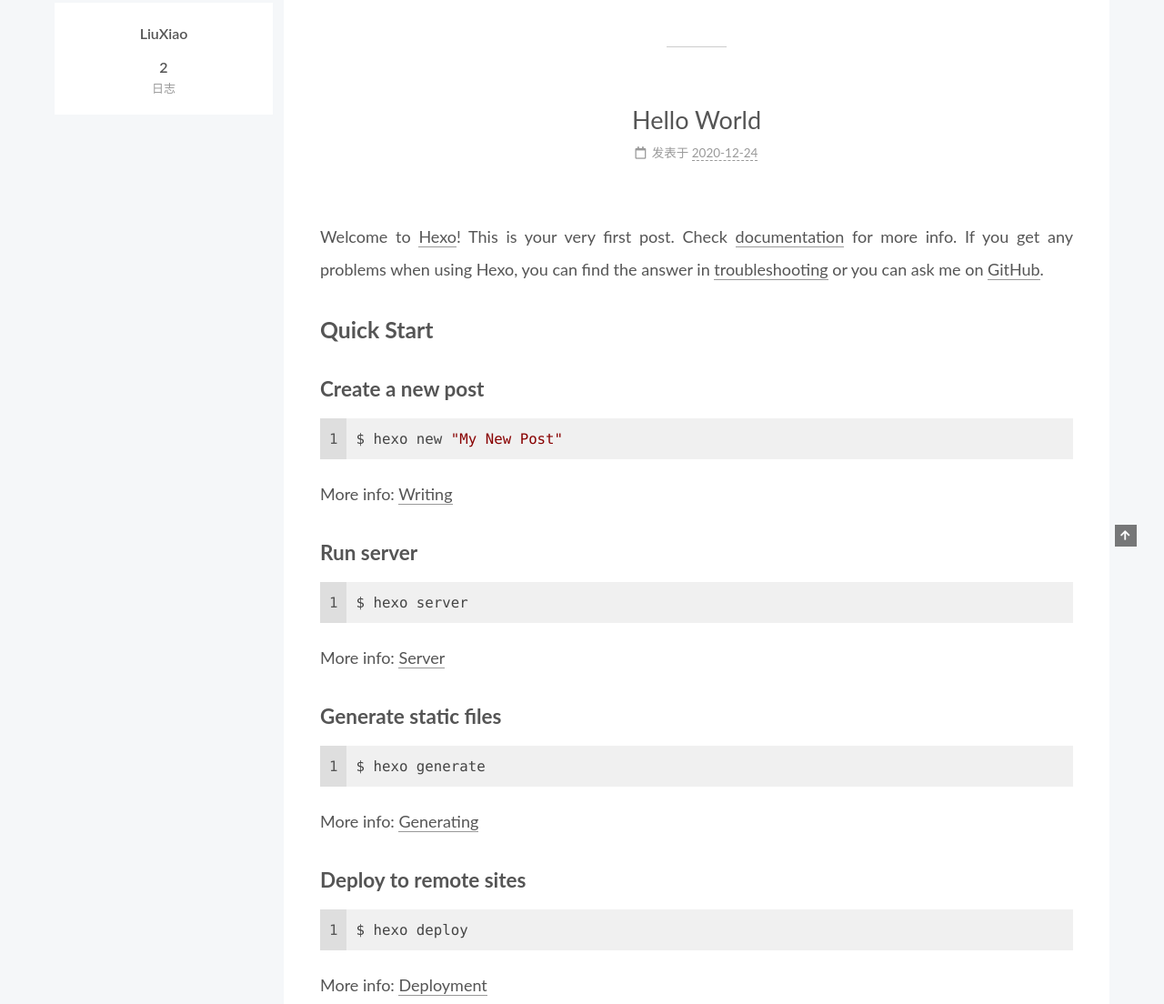
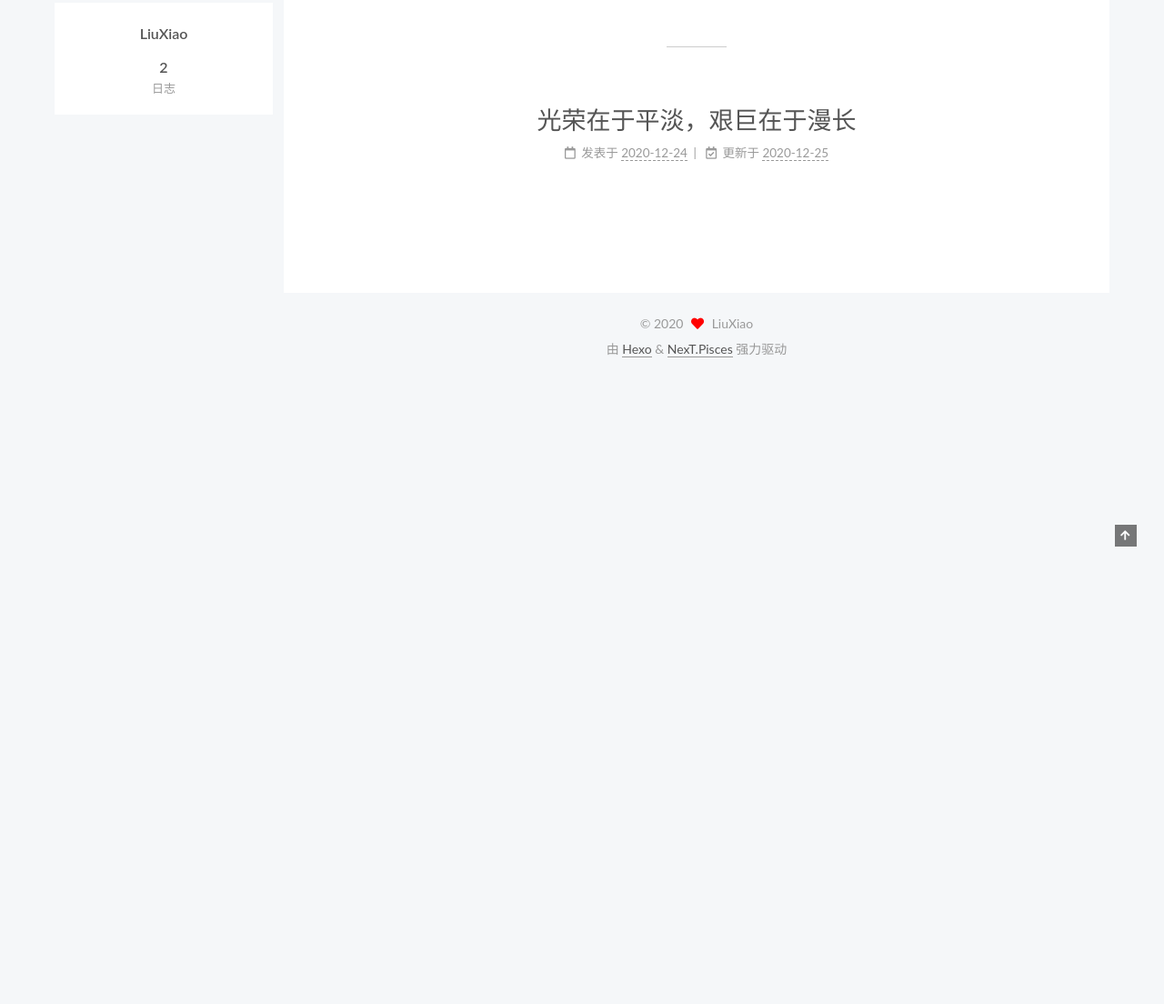
Before and after one commit to xiao-aBoy/xiao-aBoy.github.io, a plain HTML site: page index.html in a window 1280 px wide. Shown: the part 299-1403 px from the top of the page at 91% size. After the commit the page ends 800 px from the top, so only its background shows below. Drawn offline with nearby package versions, Linux system fonts and the light colour scheme; a script that the page names is missing.

Commit message:
Site updated: 2020-12-25 10:21:01

```diff
--- a/atom.xml
+++ b/atom.xml
@@ -38,18 +38,18 @@
   </entry>
 
   <entry>
-    <title>Hello World</title>
+    <title>光荣在于平淡，艰巨在于漫长</title>
     <link href="https://xiao-aboy.github.io/2020/12/24/hello-world/"/>
     <id>https://xiao-aboy.github.io/2020/12/24/hello-world/</id>
     <published>2020-12-24T14:10:11.774Z</published>
-    <updated>2020-12-24T14:10:11.774Z</updated>
+    <updated>2020-12-25T02:20:50.509Z</updated>
 
 
 
 
 
 
-    <summary type="html">&lt;p&gt;Welcome to &lt;a href=&quot;https://hexo.io/&quot;&gt;Hexo&lt;/a&gt;! This is your very first post. Check &lt;a href=&quot;https://hexo.io/docs/&quot;&gt;documentation&lt;/a&gt;</summary>
+    <summary type="html">&lt;h3 id=&quot;&quot;&gt;&lt;a href=&quot;#&quot; class=&quot;headerlink&quot;</summary>
 
 
 
--- a/index.html
+++ b/index.html
@@ -286,7 +286,7 @@
     </span>
       <header class="post-header">
         <h2 class="post-title" itemprop="name headline">
-          <a href="/2020/12/24/hello-world/" class="post-title-link" itemprop="url">Hello World</a>
+          <a href="/2020/12/24/hello-world/" class="post-title-link" itemprop="url">光荣在于平淡，艰巨在于漫长</a>
         </h2>
 
         <div class="post-meta-container">
@@ -299,6 +299,13 @@
 
       <time title="创建时间：2020-12-24 22:10:11" itemprop="dateCreated datePublished" datetime="2020-12-24T22:10:11+08:00">2020-12-24</time>
     </span>
+      <span class="post-meta-item">
+        <span class="post-meta-item-icon">
+          <i class="far fa-calendar-check"></i>
+        </span>
+        <span class="post-meta-item-text">更新于</span>
+        <time title="修改时间：2020-12-25 10:20:50" itemprop="dateModified" datetime="2020-12-25T10:20:50+08:00">2020-12-25</time>
+      </span>
 
 
 </div>
@@ -310,16 +317,7 @@
 
 
     <div class="post-body" itemprop="articleBody">
-          <p>Welcome to <a target="_blank" rel="noopener" href="https://hexo.io/">Hexo</a>! This is your very first post. Check <a target="_blank" rel="noopener" href="https://hexo.io/docs/">documentation</a> for more info. If you get any problems when using Hexo, you can find the answer in <a target="_blank" rel="noopener" href="https://hexo.io/docs/troubleshooting.html">troubleshooting</a> or you can ask me on <a target="_blank" rel="noopener" href="https://github.com/hexojs/hexo/issues">GitHub</a>.</p>
-<h2 id="Quick-Start"><a href="#Quick-Start" class="headerlink" title="Quick Start"></a>Quick Start</h2><h3 id="Create-a-new-post"><a href="#Create-a-new-post" class="headerlink" title="Create a new post"></a>Create a new post</h3><figure class="highlight bash"><table><tr><td class="gutter"><pre><span class="line">1</span><br></pre></td><td class="code"><pre><span class="line">$ hexo new <span class="string">&quot;My New Post&quot;</span></span><br></pre></td></tr></table></figure>
-<p>More info: <a target="_blank" rel="noopener" href="https://hexo.io/docs/writing.html">Writing</a></p>
-<h3 id="Run-server"><a href="#Run-server" class="headerlink" title="Run server"></a>Run server</h3><figure class="highlight bash"><table><tr><td class="gutter"><pre><span class="line">1</span><br></pre></td><td class="code"><pre><span class="line">$ hexo server</span><br></pre></td></tr></table></figure>
-<p>More info: <a target="_blank" rel="noopener" href="https://hexo.io/docs/server.html">Server</a></p>
-<h3 id="Generate-static-files"><a href="#Generate-static-files" class="headerlink" title="Generate static files"></a>Generate static files</h3><figure class="highlight bash"><table><tr><td class="gutter"><pre><span class="line">1</span><br></pre></td><td class="code"><pre><span class="line">$ hexo generate</span><br></pre></td></tr></table></figure>
-<p>More info: <a target="_blank" rel="noopener" href="https://hexo.io/docs/generating.html">Generating</a></p>
-<h3 id="Deploy-to-remote-sites"><a href="#Deploy-to-remote-sites" class="headerlink" title="Deploy to remote sites"></a>Deploy to remote sites</h3><figure class="highlight bash"><table><tr><td class="gutter"><pre><span class="line">1</span><br></pre></td><td class="code"><pre><span class="line">$ hexo deploy</span><br></pre></td></tr></table></figure>
-<p>More info: <a target="_blank" rel="noopener" href="https://hexo.io/docs/one-command-deployment.html">Deployment</a></p>
-
+          <h3 id=""><a href="#" class="headerlink" title=""></a></h3>
 
     </div>
 
```
Also changed, not shown: 2020/12/24/hello-world/index.html (+13 -17 lines), 2020/12/25/LiuXiao/index.html (+2 -2 lines), archives/2020/12/index.html (+1 -1 lines), archives/2020/index.html (+1 -1 lines), archives/index.html (+1 -1 lines).
